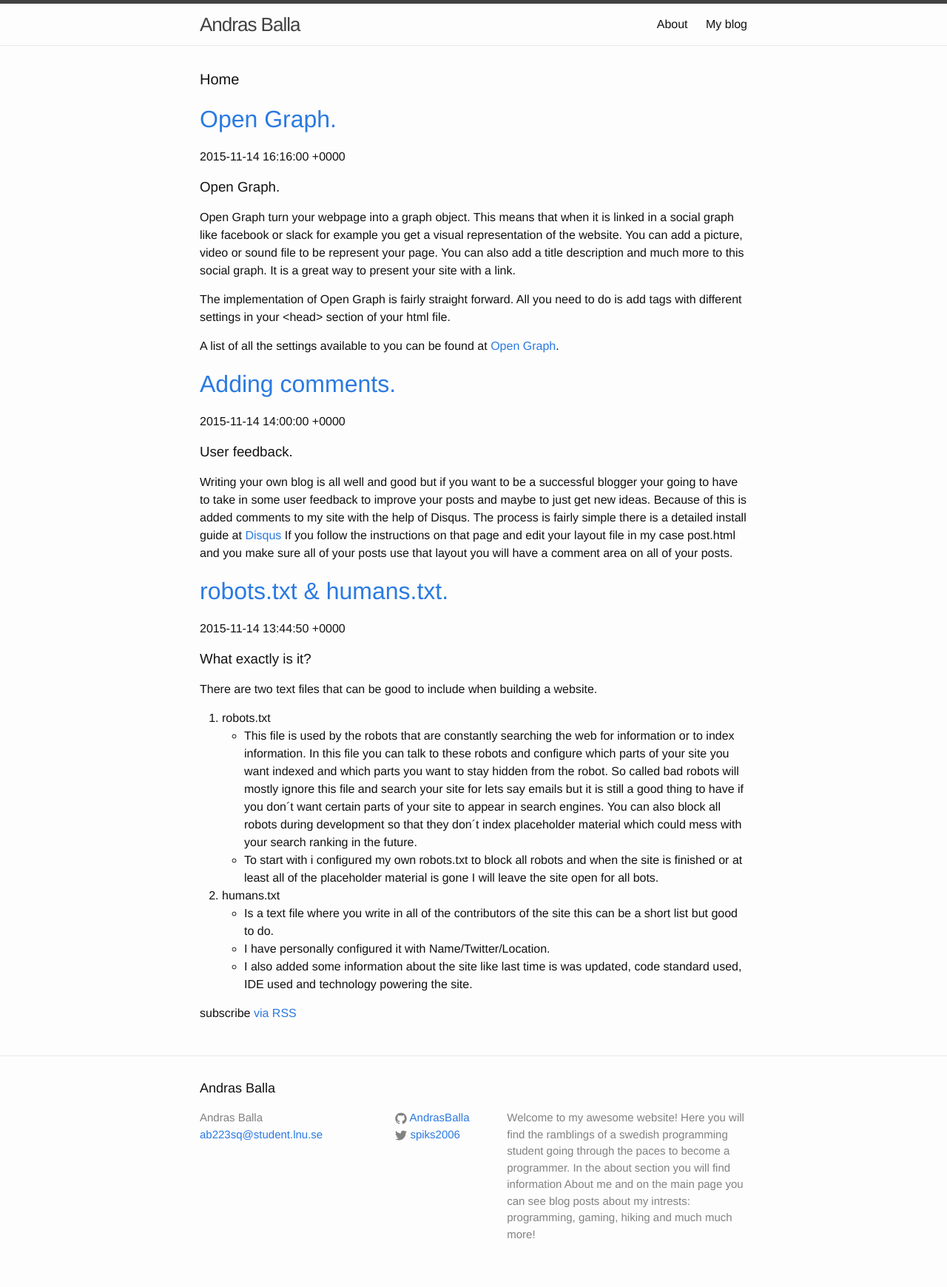
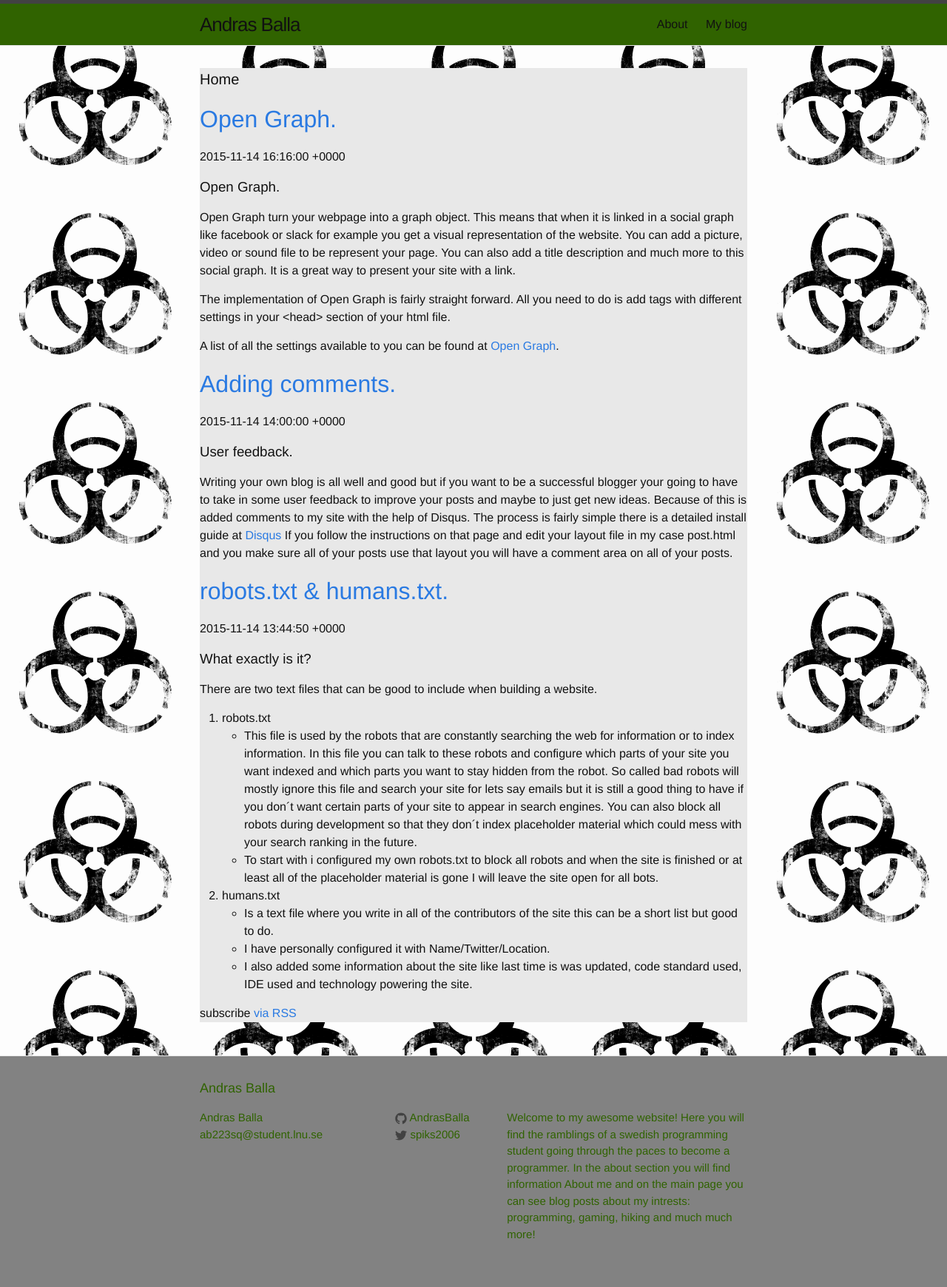
Before and after one commit to AndrasBalla/AndrasBalla.github.io, a Jekyll site: the page built from index.html, in a window 1280 px wide. Shown: the whole page at 74% size. Built offline with Jekyll 4.4.1, drawn with Linux system fonts in a browser that asks for light colours; the list of posts is cut into pages by our own code; comment, search, counter and statistics services are not loaded.

Commit message:
Added css style

```diff
--- a/_sass/_base.scss
+++ b/_sass/_base.scss
@@ -21,6 +21,7 @@ body {
     color: $text-color;
     background-color: $background-color;
     -webkit-text-size-adjust: 100%;
+    background-image: url("/pics/transbio.png");
 }
 
 
@@ -198,7 +199,7 @@ pre {
         vertical-align: middle;
 
         path {
-            fill: $grey-color;
+            fill: $grey-color-dark;
         }
     }
 }
--- a/_sass/_layout.scss
+++ b/_sass/_layout.scss
@@ -5,6 +5,7 @@
     border-top: 5px solid $grey-color-dark;
     border-bottom: 1px solid $grey-color-light;
     min-height: 56px;
+    background-color: $green-color;
 
     // Positioning context for the mobile navigation icon
     position: relative;
@@ -19,7 +20,7 @@
 
     &,
     &:visited {
-        color: $grey-color-dark;
+        color: $text-color;
     }
 }
 
@@ -93,8 +94,11 @@
  */
 .site-footer {
     border-top: 1px solid $grey-color-light;
+    background-color: $grey-color;
+    color: $green-color;
     padding: $spacing-unit 0;
 }
+.text {color: $green-color;}
 
 .footer-heading {
     font-size: 18px;
@@ -105,6 +109,22 @@
 .social-media-list {
     list-style: none;
     margin-left: 0;
+    color: $green-color;
+}
+
+.contact-list a,
+.social-media-list a{
+    color: $green-color;
+    text-decoration: none;
+
+    &:visited {
+        color: darken($green-color, 15%);
+    }
+
+    &:hover {
+        color: $text-color;
+        text-decoration: underline;
+    }
 }
 
 .footer-col-wrapper {
@@ -163,6 +183,11 @@
  */
 .page-content {
     padding: $spacing-unit 0;
+}
+
+.home,
+.post {
+    background-color: $grey-color-light;;
 }
 
 .page-heading {
--- a/css/main.scss
+++ b/css/main.scss
@@ -20,6 +20,7 @@ $brand-color:      #2a7ae2;
 $grey-color:       #828282;
 $grey-color-light: lighten($grey-color, 40%);
 $grey-color-dark:  darken($grey-color, 25%);
+$green-color:      #306300;
 
 $on-palm:          600px;
 $on-laptop:        800px;
```
Also changed, not shown: pics/transbio.png (added).
